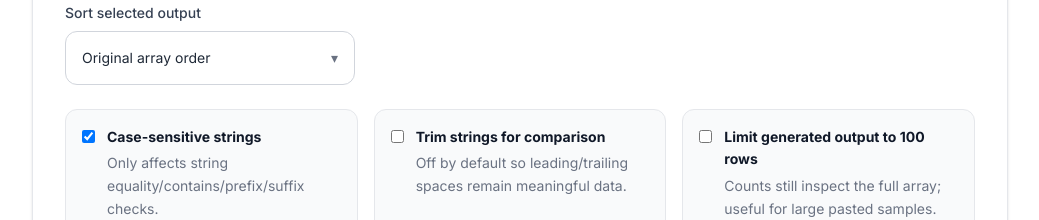
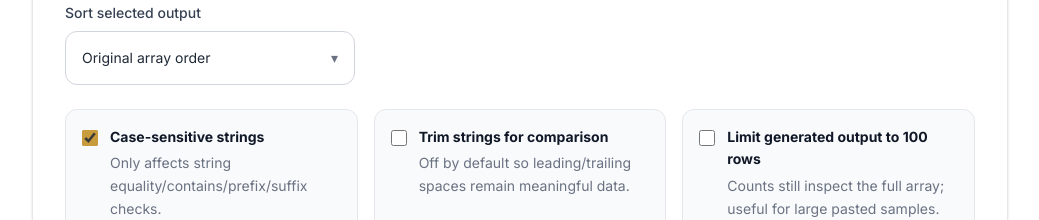
Before and after one commit to vaarunsonawwane-ops/yoryantra-new, a Next.js app: page /tools/json-array-filter-tool in a window 1280 px wide. Shown: the part 1320-1540 px from the top of the page, without its empty margins (120-1159 px from the left). Built offline with nearby package versions, Linux system fonts and the light colour scheme.

Commit message:
Update ToolClient.tsx

```diff
--- a/app/tools/json-array-filter-tool/ToolClient.tsx
+++ b/app/tools/json-array-filter-tool/ToolClient.tsx
@@ -1483,7 +1483,7 @@ export default function ToolClient() {
                     className="rounded-xl border border-amber-200 bg-white/60 p-4 text-sm leading-relaxed text-gray-900"
                   >
                     <strong>{issue.title}</strong>
-                    <p className="mt-1 h-4 w-4 shrink-0 accent-[var(--light-gold)]">{issue.message}</p>
+                    <p className="mt-1">{issue.message}</p>
                   </div>
                 ))}
               </div>
@@ -1724,7 +1724,7 @@ function Toggle({
         onChange={(event: { target: { checked: boolean } }) =>
           onChange(event.target.checked)
         }
-        className="mt-1"
+        className="mt-1 h-4 w-4 shrink-0 rounded border-gray-300 accent-[var(--light-gold)]"
       />
       <span>
         <strong className="text-gray-900">{title}</strong>
```
